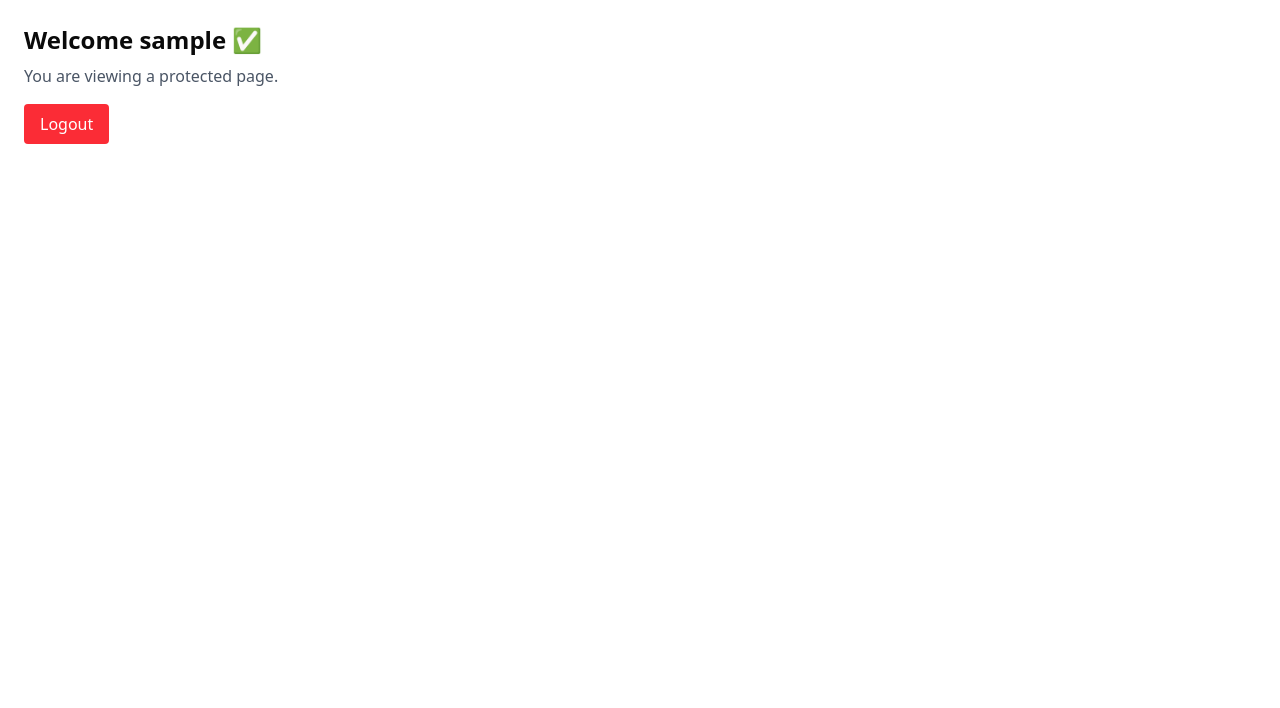
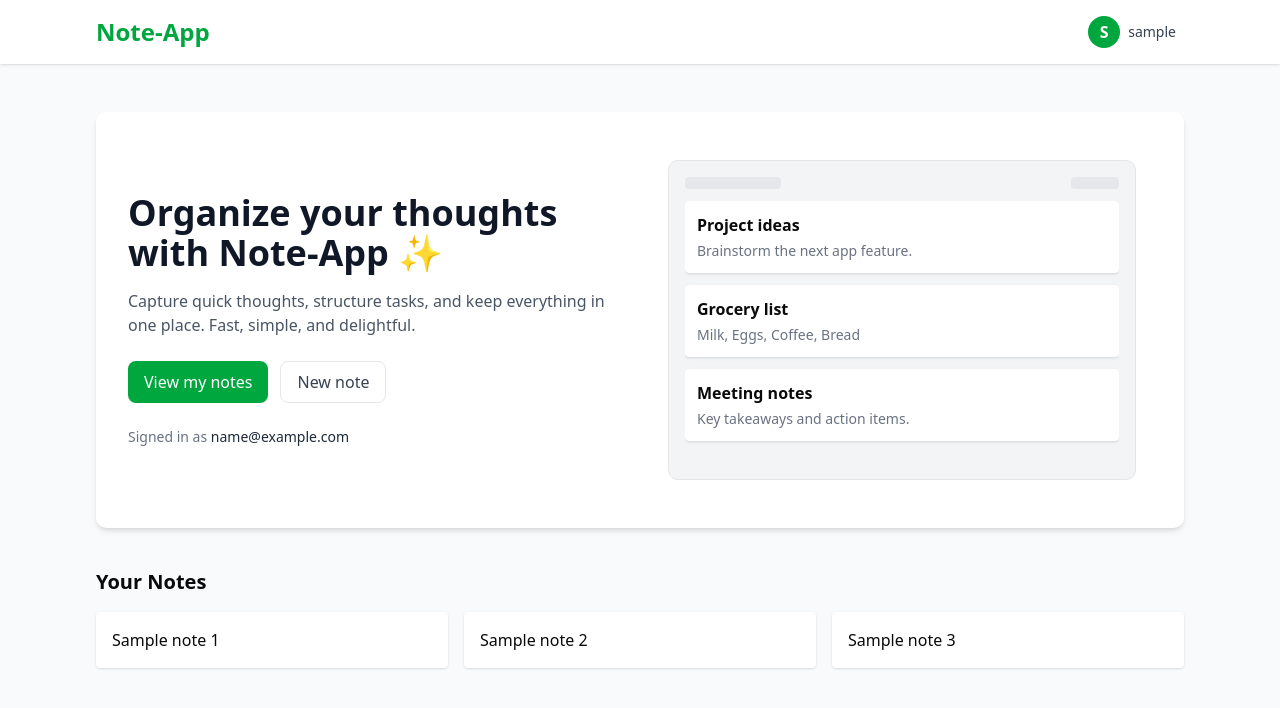
Before and after one commit to wahid3150/note-app, a React app in the folder frontend/: page / in a window 1280 px wide. Shown: the top 708 px of the page. Built offline with nearby package versions, Linux system fonts and the light colour scheme; sample sign-in values are in the browser's storage; the HTML template or start-up script is replaced by a standard one.

Commit message:
Hero section, navbar are created

```diff
--- /dev/null
+++ b/frontend/src/components/Navbar.jsx
@@ -0,0 +1,25 @@
+import React from "react";
+import { Link } from "react-router-dom";
+import ProfileDropdown from "./ProfileDropdown";
+
+const Navbar = () => {
+  return (
+    <nav className="w-full bg-white shadow-sm">
+      <div className="max-w-6xl mx-auto px-4 sm:px-6 lg:px-8">
+        <div className="flex justify-between h-16 items-center">
+          <div className="flex items-center">
+            <Link to="/" className="text-2xl font-bold text-green-600">
+              Note-App
+            </Link>
+          </div>
+
+          <div className="flex items-center gap-4">
+            <ProfileDropdown />
+          </div>
+        </div>
+      </div>
+    </nav>
+  );
+};
+
+export default Navbar;
--- /dev/null
+++ b/frontend/src/components/ProfileDropdown.jsx
@@ -0,0 +1,75 @@
+import React, { useState, useRef, useEffect } from "react";
+import { useNavigate } from "react-router-dom";
+
+const ProfileDropdown = () => {
+  const navigate = useNavigate();
+  const [open, setOpen] = useState(false);
+  const ref = useRef(null);
+
+  const user = JSON.parse(localStorage.getItem("user") || "null");
+
+  const handleLogout = () => {
+    localStorage.removeItem("accessToken");
+    localStorage.removeItem("refreshToken");
+    localStorage.removeItem("user");
+    try {
+      // eslint-disable-next-line no-undef
+      const axios = require("axios");
+      delete axios.defaults.headers.common["Authorization"];
+    } catch (err) {}
+    navigate("/login");
+  };
+
+  useEffect(() => {
+    const onDoc = (e) => {
+      if (ref.current && !ref.current.contains(e.target)) setOpen(false);
+    };
+    document.addEventListener("click", onDoc);
+    return () => document.removeEventListener("click", onDoc);
+  }, []);
+
+  const initials = (user?.username || "U").slice(0, 1).toUpperCase();
+
+  return (
+    <div className="relative" ref={ref}>
+      <button
+        onClick={() => setOpen((v) => !v)}
+        className="flex items-center gap-2 rounded-full px-2 py-1 hover:bg-gray-100 transition"
+        aria-expanded={open}
+        aria-haspopup="menu"
+      >
+        <div className="w-8 h-8 bg-green-600 text-white rounded-full flex items-center justify-center font-semibold">
+          {initials}
+        </div>
+        <span className="hidden md:inline text-sm font-medium text-gray-700">
+          {user?.username || "User"}
+        </span>
+      </button>
+
+      {open && (
+        <div className="absolute right-0 mt-2 w-48 bg-white shadow-md rounded-md py-1 z-50">
+          <button
+            onClick={() => {
+              setOpen(false);
+              navigate("/profile");
+            }}
+            className="w-full text-left px-4 py-2 text-sm text-gray-700 hover:bg-gray-100"
+          >
+            Profile
+          </button>
+          <button
+            onClick={() => {
+              setOpen(false);
+              handleLogout();
+            }}
+            className="w-full text-left px-4 py-2 text-sm text-red-600 hover:bg-gray-100"
+          >
+            Logout
+          </button>
+        </div>
+      )}
+    </div>
+  );
+};
+
+export default ProfileDropdown;
--- a/frontend/src/pages/Home.jsx
+++ b/frontend/src/pages/Home.jsx
@@ -1,35 +1,92 @@
 import React from "react";
-import { useNavigate } from "react-router-dom";
+import Navbar from "../components/Navbar";
 
 const Home = () => {
-  const navigate = useNavigate();
   const user = JSON.parse(localStorage.getItem("user") || "null");
 
-  const handleLogout = () => {
-    localStorage.removeItem("accessToken");
-    localStorage.removeItem("refreshToken");
-    localStorage.removeItem("user");
-    // Remove default axios auth header
-    try {
-      // eslint-disable-next-line no-undef
-      const axios = require("axios");
-      delete axios.defaults.headers.common["Authorization"];
-    } catch (err) {}
-    navigate("/login");
-  };
+  return (
+    <div className="min-h-screen bg-gray-50">
+      <Navbar />
 
-  return (
-    <div className="p-6">
-      <h1 className="text-2xl font-bold">
-        Welcome {user?.username || "User"} ✅
-      </h1>
-      <p className="text-gray-600 mt-2">You are viewing a protected page.</p>
-      <button
-        onClick={handleLogout}
-        className="mt-4 px-4 py-2 bg-red-500 text-white rounded"
-      >
-        Logout
-      </button>
+      <main className="max-w-6xl mx-auto px-4 sm:px-6 lg:px-8 py-12">
+        <section className="rounded-lg bg-white shadow-md overflow-hidden">
+          <div className="grid grid-cols-1 md:grid-cols-2 gap-6 p-8 items-center">
+            <div>
+              <h1 className="text-4xl font-extrabold text-gray-900">
+                Organize your thoughts with Note-App ✨
+              </h1>
+              <p className="mt-4 text-gray-600">
+                Capture quick thoughts, structure tasks, and keep everything in
+                one place. Fast, simple, and delightful.
+              </p>
+
+              <div className="mt-6 flex flex-wrap gap-3">
+                <a
+                  href="#notes"
+                  className="inline-flex items-center px-4 py-2 bg-green-600 text-white rounded-md hover:bg-green-500"
+                >
+                  View my notes
+                </a>
+
+                <a
+                  href="#new"
+                  className="inline-flex items-center px-4 py-2 border border-gray-200 rounded-md text-gray-700 hover:bg-gray-50"
+                >
+                  New note
+                </a>
+              </div>
+
+              <p className="mt-6 text-sm text-gray-500">
+                Signed in as{" "}
+                <span className="font-medium text-gray-800">
+                  {user?.email || "you@domain.com"}
+                </span>
+              </p>
+            </div>
+
+            <div className="p-4">
+              <div className="border rounded-lg h-80 bg-gray-100 p-4 flex flex-col">
+                <div className="flex items-center justify-between mb-3">
+                  <div className="h-3 w-24 bg-gray-200 rounded" />
+                  <div className="h-3 w-12 bg-gray-200 rounded" />
+                </div>
+
+                <div className="flex-1 overflow-y-auto space-y-3">
+                  <div className="bg-white p-3 rounded shadow-sm">
+                    <h3 className="font-semibold">Project ideas</h3>
+                    <p className="text-sm text-gray-500 mt-1">
+                      Brainstorm the next app feature.
+                    </p>
+                  </div>
+
+                  <div className="bg-white p-3 rounded shadow-sm">
+                    <h3 className="font-semibold">Grocery list</h3>
+                    <p className="text-sm text-gray-500 mt-1">
+                      Milk, Eggs, Coffee, Bread
+                    </p>
+                  </div>
+
+                  <div className="bg-white p-3 rounded shadow-sm">
+                    <h3 className="font-semibold">Meeting notes</h3>
+                    <p className="text-sm text-gray-500 mt-1">
+                      Key takeaways and action items.
+                    </p>
+                  </div>
+                </div>
+              </div>
+            </div>
+          </div>
+        </section>
+
+        <section id="notes" className="mt-10">
+          <h2 className="text-xl font-semibold mb-4">Your Notes</h2>
+          <div className="grid grid-cols-1 md:grid-cols-3 gap-4">
+            <div className="bg-white p-4 rounded shadow-sm">Sample note 1</div>
+            <div className="bg-white p-4 rounded shadow-sm">Sample note 2</div>
+            <div className="bg-white p-4 rounded shadow-sm">Sample note 3</div>
+          </div>
+        </section>
+      </main>
     </div>
   );
 };
```
